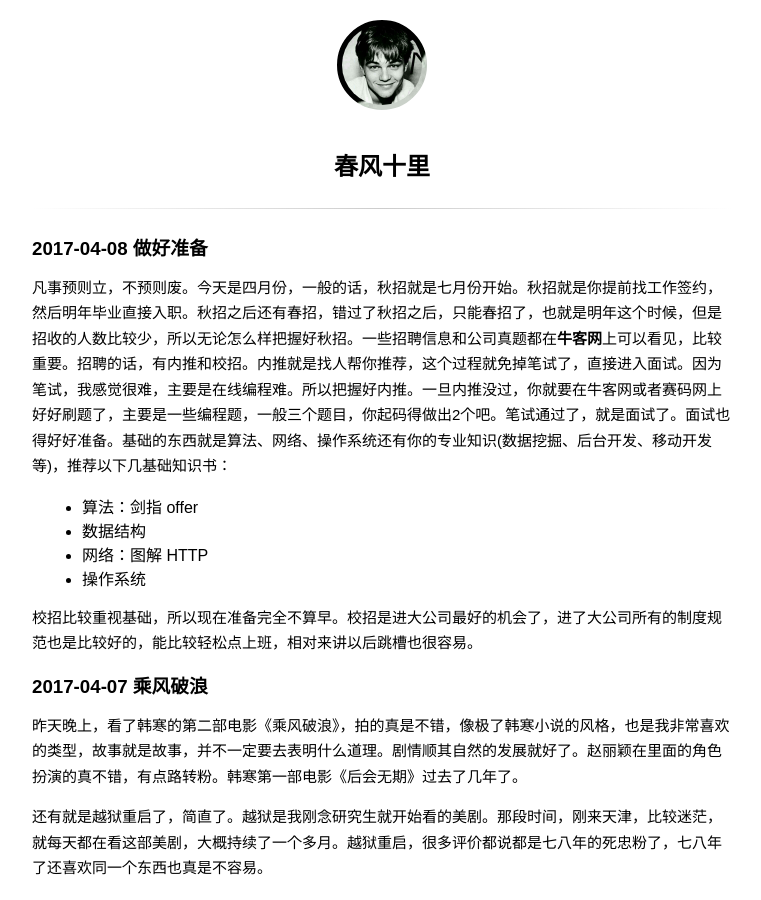
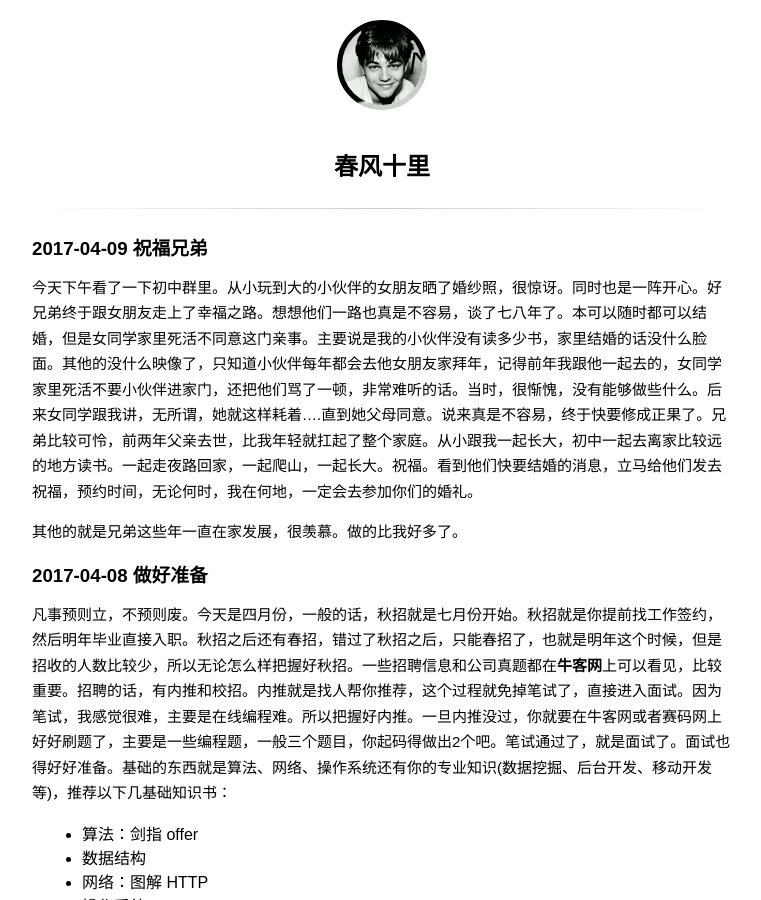
Before and after one commit to wuchangfeng/wuchangfeng.github.io, a Jekyll site: the page built from diary.md, in a window 1280 px wide and 900 px high. Shown: the whole window, without its empty margins (258-1019 px from the left). Built offline with Jekyll 4.4.1, drawn with Linux system fonts in a browser that asks for light colours; some web fonts are replaced; comment, search, counter and statistics services are not loaded.

Commit message:
blog update

```diff
--- a/diary.md
+++ b/diary.md
@@ -1,6 +1,12 @@
 ---
 title: 春风十里
 ---
+
+### 2017-04-09 祝福兄弟
+
+今天下午看了一下初中群里。从小玩到大的小伙伴的女朋友晒了婚纱照，很惊讶。同时也是一阵开心。好兄弟终于跟女朋友走上了幸福之路。想想他们一路也真是不容易，谈了七八年了。本可以随时都可以结婚，但是女同学家里死活不同意这门亲事。主要说是我的小伙伴没有读多少书，家里结婚的话没什么脸面。其他的没什么映像了，只知道小伙伴每年都会去他女朋友家拜年，记得前年我跟他一起去的，女同学家里死活不要小伙伴进家门，还把他们骂了一顿，非常难听的话。当时，很惭愧，没有能够做些什么。后来女同学跟我讲，无所谓，她就这样耗着....直到她父母同意。说来真是不容易，终于快要修成正果了。兄弟比较可怜，前两年父亲去世，比我年轻就扛起了整个家庭。从小跟我一起长大，初中一起去离家比较远的地方读书。一起走夜路回家，一起爬山，一起长大。祝福。看到他们快要结婚的消息，立马给他们发去祝福，预约时间，无论何时，我在何地，一定会去参加你们的婚礼。
+
+其他的就是兄弟这些年一直在家发展，很羡慕。做的比我好多了。
 
 ### 2017-04-08 做好准备
 
```
